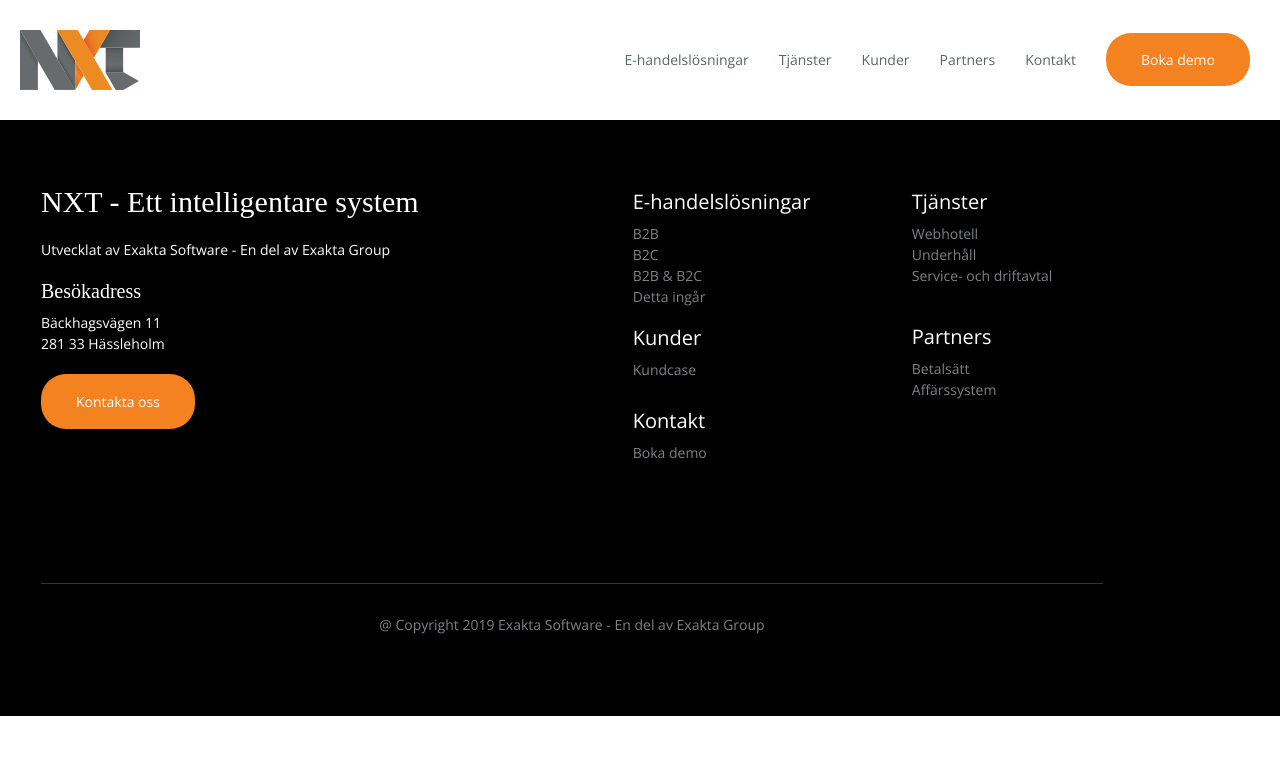
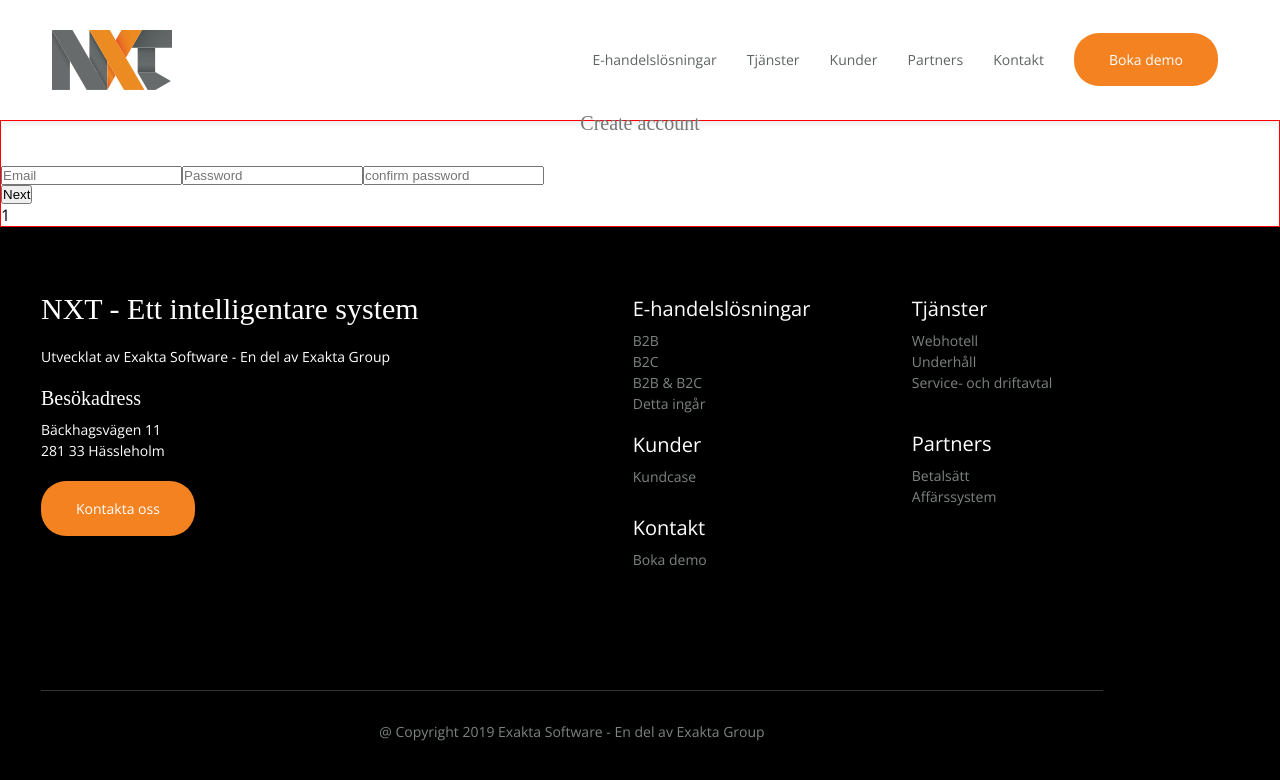
Before and after one commit to bergerik/nxt-vue, a Vue app: page / in a window 1280 px wide. Shown: the top 780 px of the page. Built offline with nearby package versions, Linux system fonts and the light colour scheme.

Commit message:
fixar question formulär

```diff
--- a/src/App.vue
+++ b/src/App.vue
@@ -1,18 +1,21 @@
 <template>
   <div>
     <Header />
+    <Questions />
     <Footer />
   </div>
 </template>
 
 <script>
 import Header from "./components/Header";
+import Questions from "./components/Questions";
 import Footer from "./components/Footer";
 
 export default {
   name: "App",
   components: {
     Header,
+    Questions,
     Footer,
   },
 };
--- a/src/components/Footer.vue
+++ b/src/components/Footer.vue
@@ -11,7 +11,9 @@
             <p>281 33 Hässleholm</p>
           </div>
           <div class="btn__container">
-            <a href="#" class="btn white_bg">Kontakta oss</a>
+            <a href="https://nxte.se/kontakt" class="btn white_bg"
+              >Kontakta oss</a
+            >
           </div>
         </div>
 
@@ -19,20 +21,22 @@
 
         <div class="box2">
           <div class="left">
-            <a class="h2__style" href="#">E-handelslösningar</a>
+            <a class="h2__style" href="https://nxte.se/e-handelslosningar"
+              >E-handelslösningar</a
+            >
             <div>
-              <a href="#">B2B</a>
-              <a href="#">B2C</a>
-              <a href="#">B2B & B2C</a>
-              <a href="#">Detta ingår</a>
+              <a href="https://nxte.se/b2b">B2B</a>
+              <a href="https://nxte.se/b2c">B2C</a>
+              <a href="https://nxte.se/b2b-b2c">B2B & B2C</a>
+              <a href="https://nxte.se/detta-ingar">Detta ingår</a>
             </div>
             <div>
-              <a class="h2__style" href="#">Kunder</a>
+              <a class="h2__style" href="https://nxte.se/kunder">Kunder</a>
               <a class="a" href="#">Kundcase</a>
             </div>
             <div>
-              <a class="h2__style" href="#">Kontakt</a>
-              <a href="#">Boka demo</a>
+              <a class="h2__style" href="https://nxte.se/kontakt">Kontakt</a>
+              <a href="https://nxte.se/boka-demo">Boka demo</a>
             </div>
           </div>
 
@@ -43,10 +47,12 @@
               <a href="#">Underhåll</a>
               <a href="#">Service- och driftavtal</a>
             </div>
-            <a class="h2__style m-top" href="#">Partners</a>
+            <a class="h2__style m-top" href="https://nxte.se/partners"
+              >Partners</a
+            >
             <div>
-              <a href="#">Betalsätt</a>
-              <a href="#">Affärssystem</a>
+              <a href="https://nxte.se/betalsatt">Betalsätt</a>
+              <a href="https://nxte.se/affarsystem">Affärssystem</a>
             </div>
           </div>
         </div>
--- a/src/components/Header.vue
+++ b/src/components/Header.vue
@@ -36,7 +36,7 @@ header {
   background-color: #ffffff;
   display: flex;
   align-items: center;
-  justify-content: space-between;
+  justify-content: space-around;
 
   .img__container {
     max-height: 60px;
@@ -72,5 +72,18 @@ header {
       display: block;
     }
   }
+
+  @media (max-width: 435px) {
+    .btn {
+      padding: 10px 25px;
+    }
+  }
+
+  @media (max-width: 330px) {
+    .btn {
+      padding: 5px 8px;
+      font-size: 12px;
+    }
+  }
 }
 </style>
--- /dev/null
+++ b/src/components/Questions.vue
@@ -0,0 +1,51 @@
+<template>
+  <div class="questions">
+    <form id="form1">
+      <div>
+        <h3>Create account</h3>
+      </div>
+      <input type="text" placeholder="Email" required />
+      <input type="text" placeholder="Password" required />
+      <input type="text" placeholder="confirm password" required />
+
+      <div class="btn-box">
+        <button id="next1" type="button">Next</button>
+      </div>
+    </form>
+    <p>{{ number }}</p>
+  </div>
+</template>
+
+<script>
+export default {
+  name: "Questions",
+  data() {
+    return {
+      qNum: [],
+      number: 1,
+    };
+  },
+
+  methods: {
+    add() {
+      this.number += 1;
+    },
+  },
+};
+</script>
+
+<style lang="scss" scoped>
+.questions {
+  margin: 0;
+  padding: 0;
+  border: 1px solid red;
+
+  h3 {
+    text-align: center;
+    margin-bottom: 40px;
+    color: #777;
+    font-size: 20px;
+    line-height: 5px;
+  }
+}
+</style>
```
